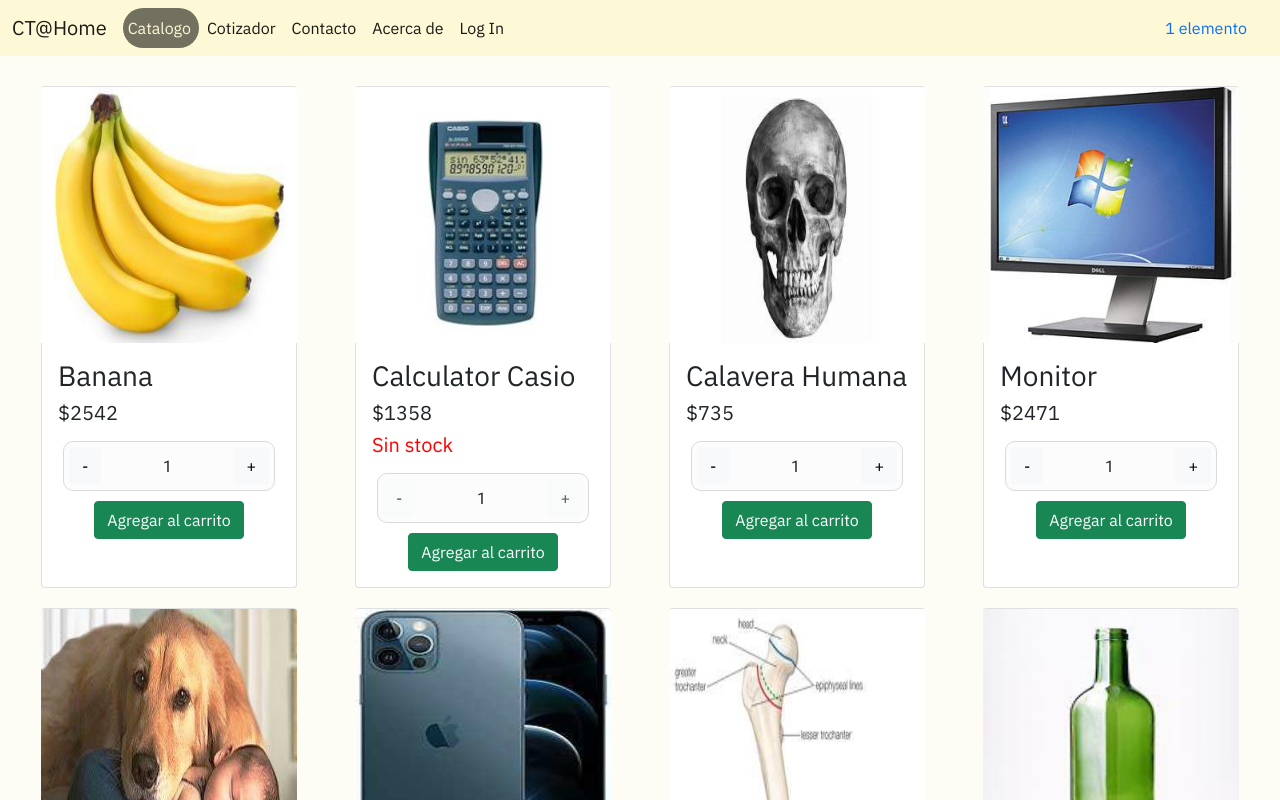
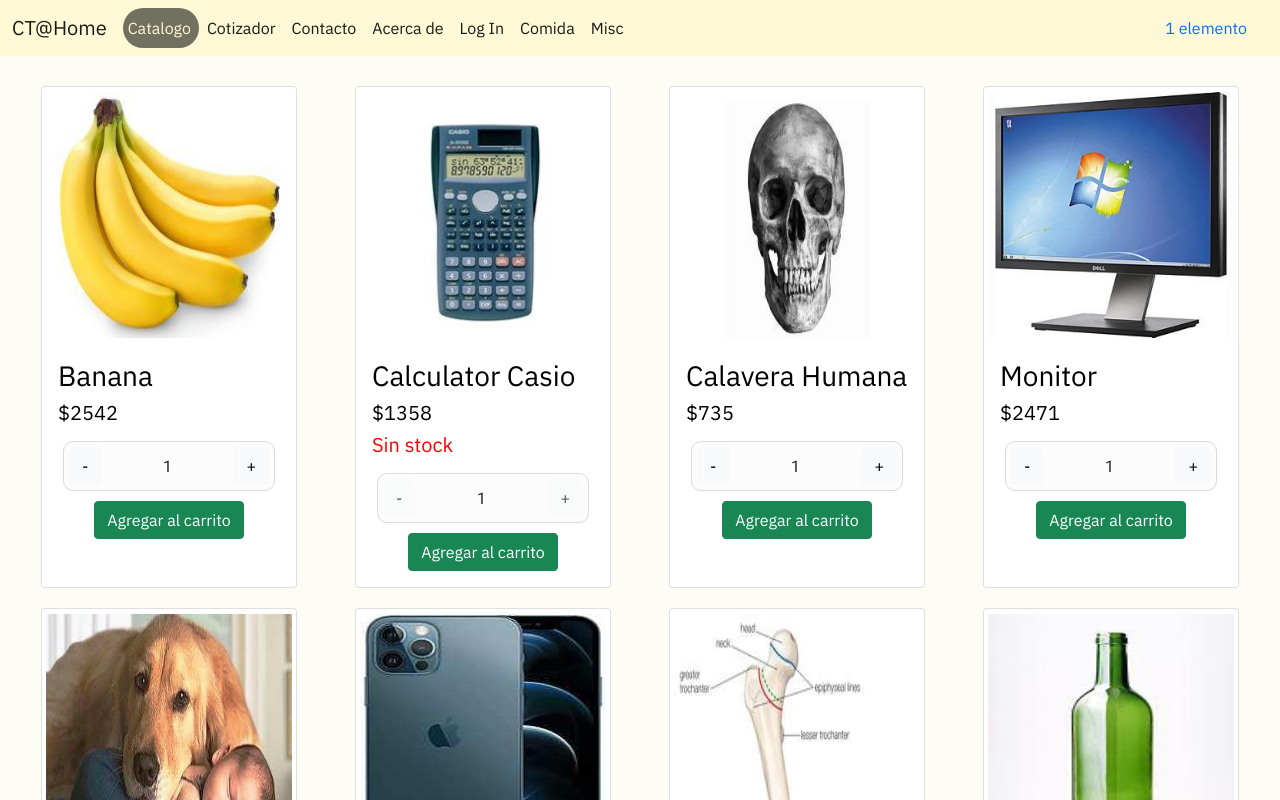
Before and after one commit to DMLON/e_commerce_3d, a React (Create React App) app: page / in a window 1280 px wide. Shown: the top 800 px of the page. Built offline with nearby package versions, Linux system fonts and the light colour scheme; some icons are missing.

Commit message:
Implementado en nav bar categories

```diff
--- a/src/App.js
+++ b/src/App.js
@@ -36,6 +36,9 @@
             <Route exact path="/item/:itemId">
                 <ItemDetailContainer/>
             </Route>
+            <Route exact path="/category/:category">
+                <ItemListContainer/>
+            </Route>
             <Route path="/">
                 <ItemListContainer/>
             </Route>
--- a/src/components/item.js
+++ b/src/components/item.js
@@ -1,20 +1,27 @@
 import React from "react";
 import ItemCount from "./itemCount";
 import './item.sass'
+import { NavLink } from "react-router-dom";
 
 const Item = (props) => {
 
     return (
             <div className="product card">
-            <img className="card-img-top product-img" alt={props.itemName} src={props.thumbnail}></img>
+                <NavLink className="product-link" to={`/item/${props.id}`}>
+                    <img className="card-img-top product-img" alt={props.itemName} src={`/${props.thumbnail}`}></img>
+                </NavLink>
                 <div className="card-body w-100">
+                    <NavLink className="product-link" to={`/item/${props.id}`}>
                         <h3 className="card-title">{props.itemName}</h3>
                         <h5>${props.price}</h5>
+                    </NavLink>
+
                     {(props.stock <= 0) ? <h5 className="text-red">Sin stock</h5> : <></>}
                     <p className="card-text"></p>
                     <ItemCount stock={props.stock} initial={1} onAdd={(cantidad)=>console.log(`Comprando ${cantidad} ${props.itemName}...`)}></ItemCount>
                 </div>
             </div>
+
     );
 };
 export default Item;
--- a/src/components/item.sass
+++ b/src/components/item.sass
@@ -1,8 +1,17 @@
+
+
+.product-link
+    text-decoration: none
+    color: black
+    &:hover
+        color: gray
+
 .product
     align-items: center
     img
         width: 256px
         height: 256px
+        padding: 5px
     margin: 10px
     max-width: 256px
     min-width: 256px
--- a/src/components/itemList.js
+++ b/src/components/itemList.js
@@ -3,7 +3,7 @@
 import getData from "../helpers"
 
 
-const ItemList = (props) => {
+const ItemList = ({filterCategory}) => {
 
     // Funcion para poder agarrar el json products que tiene toda la info de los productos
     // Imagenes de productos fueron obtenidas por medio de web scrapping google images
@@ -19,8 +19,12 @@
 
     return (<>
             {
-                data && data.length > 0 && data.map((product) =>
-                    <Item key={product.id} itemName={product.title} price={product.price} thumbnail={product.thumbnail} stock={product.stock}></Item>
+                data &&
+                data.length > 0 &&
+                data
+                .filter(el=>filterCategory == null? el : el.category==filterCategory)
+                .map((product) =>
+                    <Item key={product.id} id={product.id} itemName={product.title} price={product.price} thumbnail={product.thumbnail} stock={product.stock}></Item>
                 )
             }
         </>
--- a/src/components/itemListContainer.js
+++ b/src/components/itemListContainer.js
@@ -1,14 +1,18 @@
 import React from "react";
 import "./itemListContainer.sass";
 
+
 import ItemList from "./itemList";
+import { useParams } from "react-router-dom";
 
 const ItemListContainer = (props) => {
+
+    const {category} = useParams();
 
     return (
         <div className="">
             <div className="container-fluid itemListContainer">
-                <ItemList/>
+                <ItemList filterCategory={category}/>
             </div>
         </div>
     );
--- a/src/components/navbar.js
+++ b/src/components/navbar.js
@@ -1,7 +1,6 @@
 import React from "react";
 import "./navbar.sass";
 import CartWidget from "./cartWidget";
-import SearchBar from "./searchBar";
 import { Link, NavLink } from "react-router-dom";
 
 const categories = [
@@ -9,7 +8,9 @@
     {name:"Cotizador",link:"/cotization"}, ,
     {name:"Contacto",link:"/contact"},
     {name:"Acerca de",link:"/about"}, ,
-    {name:"Log In",link:"/login"}, ];
+    {name:"Log In",link:"/login"},
+    {name:"Comida",link:"/category/food"},
+    {name:"Misc",link:"/category/misc"}, ];
 
 function NavBarToggler(props) {
     return (
--- a/src/components/navbar.sass
+++ b/src/components/navbar.sass
@@ -8,5 +8,5 @@
 .selected-link
     padding-left: 5px !important
     color: #fdf9d6 !important
-    background-color: #72705f
+    background-color: #72705f !important
     border-radius: 99px
--- a/src/routes/about.js
+++ b/src/routes/about.js
@@ -3,7 +3,7 @@
 const About = () => {
     return (
         <div>
-
+            <img src="/images/underConstruction.jpg"></img>
         </div>
     )
 }
--- a/src/routes/cart.js
+++ b/src/routes/cart.js
@@ -3,7 +3,7 @@
 const Cart = () => {
     return (
         <div>
-
+            <img src="/images/underConstruction.jpg"></img>
         </div>
     )
 }
--- a/src/routes/contacto.js
+++ b/src/routes/contacto.js
@@ -3,7 +3,7 @@
 const Contacto = () => {
     return (
         <div>
-
+            <img src="/images/underConstruction.jpg"></img>
         </div>
     )
 }
--- a/src/routes/cotizador.js
+++ b/src/routes/cotizador.js
@@ -3,7 +3,7 @@
 const Cotizador = () => {
     return (
         <div>
-
+            <img src="/images/underConstruction.jpg"></img>
         </div>
     )
 }
--- a/src/routes/login.js
+++ b/src/routes/login.js
@@ -3,7 +3,7 @@
 const Login = () => {
     return (
         <div>
-
+            <img src="/images/underConstruction.jpg"></img>
         </div>
     )
 }
```
Also changed, not shown: public/images/underConstruction.jpg (added). Lines whose indentation alone changed are shown as unchanged.
